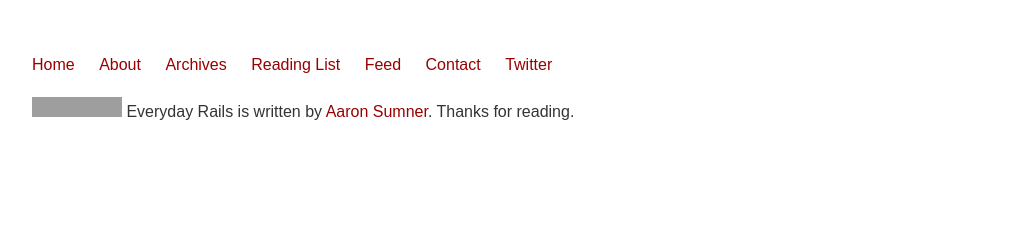
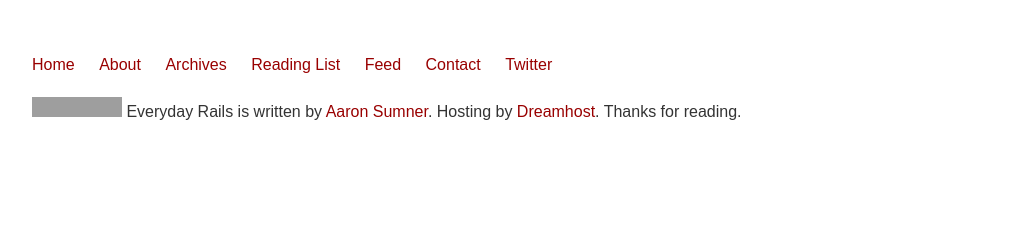
Before and after one commit to everydayrails/everyday-rails, a Jekyll site: the page built from index.html, in a window 1280 px wide. Shown: the part 1897-2142 px from the top of the page, without its empty margins (133-1146 px from the left). Built offline with Jekyll 4.4.1, drawn with Linux system fonts in a browser that asks for light colours; some web fonts are replaced; Markdown is read by kramdown in place of the engine named in the settings; grey boxes are pictures that could not be loaded.

Commit message:
add affiliate links to dreamhost

```diff
--- a/_includes/footer.html
+++ b/_includes/footer.html
@@ -11,6 +11,8 @@
 
   <p>
     <a rel="license" href="http://creativecommons.org/licenses/by-sa/3.0/"><img alt="Creative Commons License" style="border-width:0" src="http://i.creativecommons.org/l/by-sa/3.0/88x31.png"/></a>
-    Everyday Rails is written by <a href="http://www.aaronsumner.com/">Aaron Sumner</a>. Thanks for reading.
+    Everyday Rails is written by <a href="http://www.aaronsumner.com/">Aaron Sumner</a>.
+    Hosting by <a href="http://www.dreamhost.com/r.cgi?79482">Dreamhost</a>.
+    Thanks for reading.
   </p>
 </div>
--- a/about.textile
+++ b/about.textile
@@ -15,3 +15,7 @@ However, I feel like there's something missing in the multitude of existing Rail
 h2. The plan
 
 My goal is to share a general, pragmatic tip every week or two to show how I use Rails (almost) every day to get stuff done on the job. I'll focus mostly on making things using Ruby on Rails, attempting to glean a better understanding of why the plugins, gems, and other Ruby parts do what they do to help me make as good an application as I can. If you learn something in the process, all the better.
+
+h2. Colophon
+
+_Everyday Rails_ is published using the "Jekyll":https://github.com/mojombo/jekyll static site generator. I use TextMate to edit this site and my Rails projects. This site is hosted by "Dreamhost":http://www.dreamhost.com/r.cgi?79482.
```
